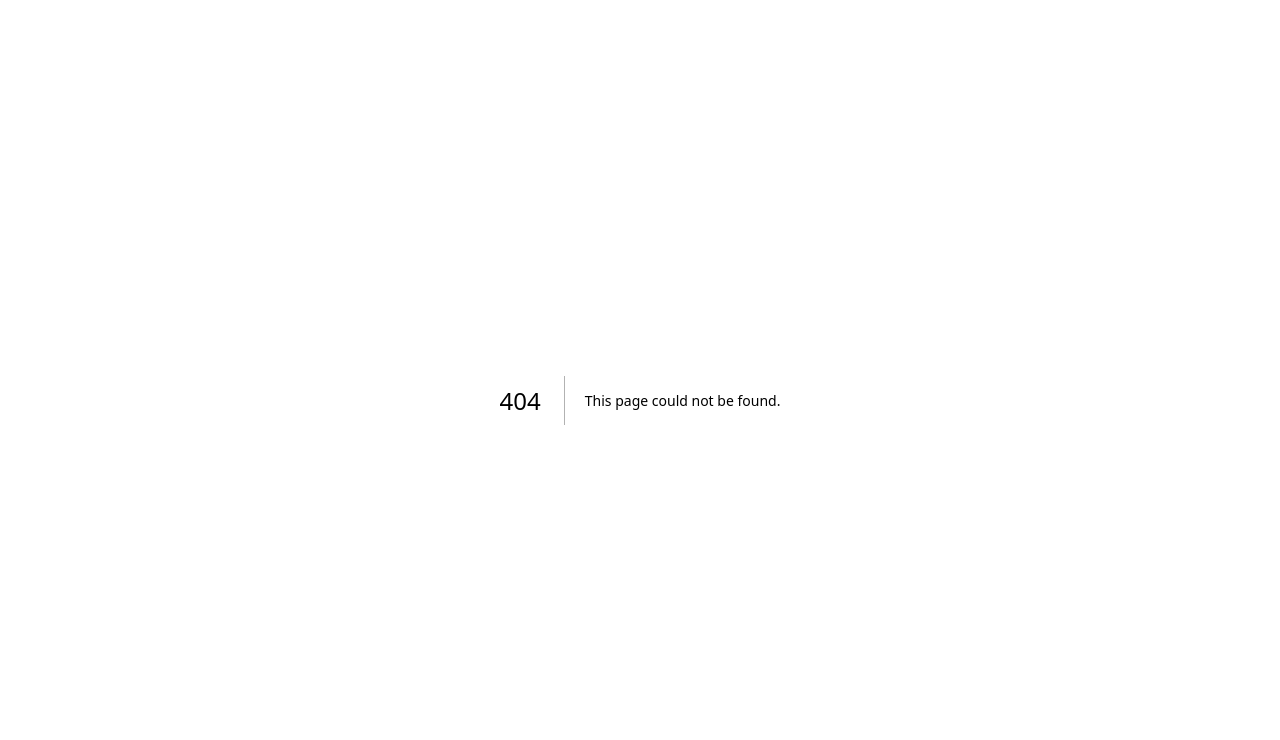
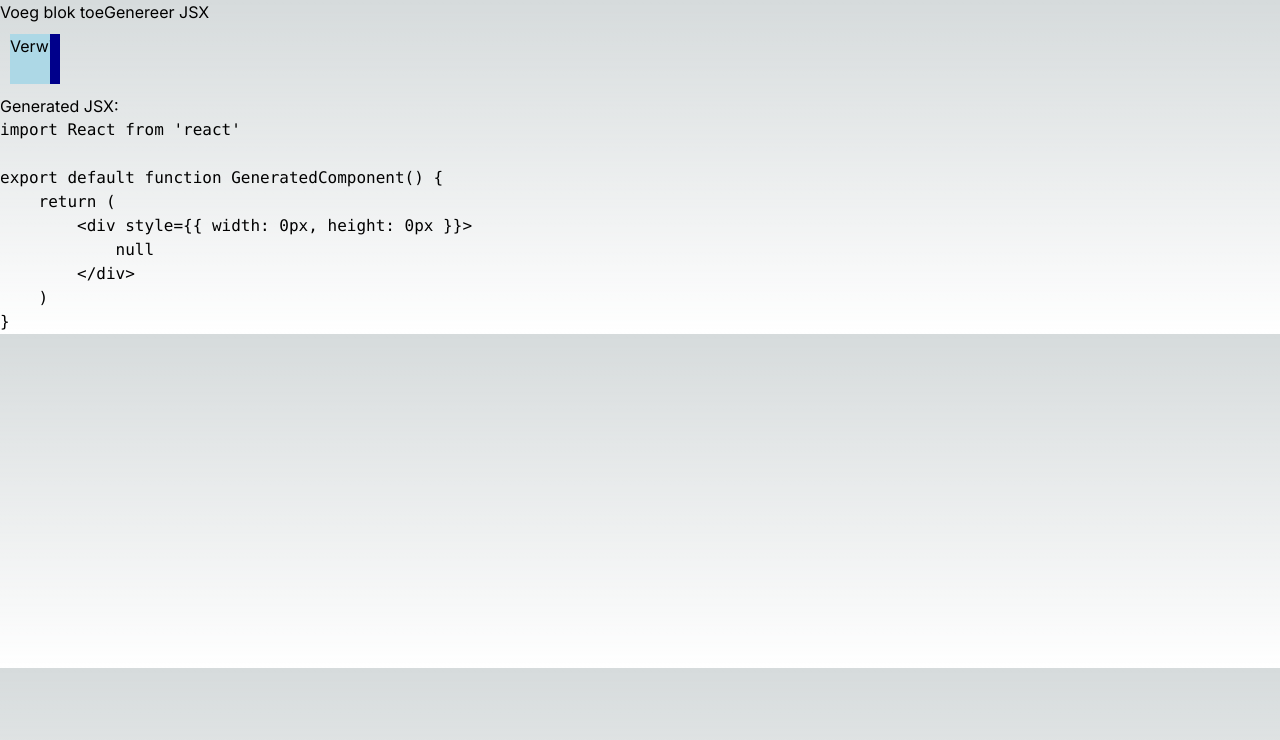
Before and after one commit to remcostoeten/skeleton-creator, a Next.js app: page /x in a window 1280 px wide. Before the commit this address had no page. Shown: the top 740 px of the page. Built offline with nearby package versions, Linux system fonts and the light colour scheme.

Commit message:
Basic setup

```diff
--- /dev/null
+++ b/src/app/components/GeneratedComponentShell.tsx
@@ -0,0 +1,7 @@
+export default function GeneratedComponentShell({ generatedJSX, width, height }: { generatedJSX: string, width: number, height: number }) {
+    const FunctionalComponentShell = `import React from 'react'\n\nexport default function GeneratedComponent() {\n    return (\n        <div style={{ width: ${width}px, height: ${height}px }}>\n            ${generatedJSX}\n        </div>\n    )\n}\n`;
+
+    return (
+        <pre>{FunctionalComponentShell}</pre>
+    )
+}
--- /dev/null
+++ b/src/app/components/SkeletonBlock.tsx
@@ -0,0 +1,54 @@
+'use client'
+// components/SkeletonBlock.tsx
+import React, { useRef, useState, useEffect } from 'react';
+
+interface SkeletonBlockProps {
+    initialWidth: number;
+    initialHeight: number;
+    onDelete: () => void;
+    onUpdateSize: (width: number, height: number) => void;
+}
+
+const SkeletonBlock: React.FC<SkeletonBlockProps> = ({ initialWidth, initialHeight, onDelete, onUpdateSize }) => {
+    const [isResizing, setIsResizing] = useState(false);
+    const [width, setWidth] = useState(initialWidth);
+    const [height, setHeight] = useState(initialHeight);
+    const blockRef = useRef<HTMLDivElement>(null);
+
+    const handleMouseDown = () => {
+        setIsResizing(true);
+    };
+
+    const handleMouseMove = (e: React.MouseEvent) => {
+        if (isResizing && blockRef.current) {
+            const newWidth = e.clientX - blockRef.current.getBoundingClientRect().left;
+            const newHeight = e.clientY - blockRef.current.getBoundingClientRect().top;
+            setWidth(newWidth);
+            setHeight(newHeight);
+            onUpdateSize(newWidth, newHeight);
+        }
+    };
+
+    const handleMouseUp = () => {
+        setIsResizing(false);
+    };
+
+    useEffect(() => {
+        document.addEventListener('mousemove', handleMouseMove);
+        document.addEventListener('mouseup', handleMouseUp);
+
+        return () => {
+            document.removeEventListener('mousemove', handleMouseMove);
+            document.removeEventListener('mouseup', handleMouseUp);
+        };
+    }, [isResizing]);
+
+    return (
+        <div className="skeleton-block" ref={blockRef} style={{ width: `${width}px`, height: `${height}px` }}>
+            <button onClick={onDelete}>Verwijder</button>
+            <div className="resizer" onMouseDown={handleMouseDown}></div>
+        </div>
+    );
+};
+
+export default SkeletonBlock;
--- a/src/app/components/SkeletonResizer.tsx
+++ b/src/app/components/SkeletonResizer.tsx
@@ -1,62 +1,29 @@
 'use client';
-import React, { useState } from 'react';
-import { WidthProvider, Responsive } from 'react-grid-layout';
-import { ResizableBox } from 'react-resizable';
+import React from 'react';
+import { Resizable, ResizableBox } from 'react-resizable';
+import Draggable from 'react-draggable';
 
-const ResponsiveReactGridLayout = WidthProvider(Responsive);
+interface SkeletonBlockProps {
+    width: number;
+    onDelete: () => void;
+    onResize: (width: number) => void;
+}
 
-const SkeletonBuilder: React.FC = () => {
-    const generateJSX = () => {
-        return blocks.map(block => `<div style={{width: '${block.w * 50}px', height: '50px'}}></div>`).join('\n');
-    };
-
-    const [blocks, setBlocks] = useState([
-        { i: '1', x: 0, y: 0, w: 1, h: 1 },
-    ]);
-
-    const onAddBlock = () => {
-        const newBlock = {
-            i: (blocks.length + 1).toString(),
-            x: 0,
-            y: 0,
-            w: 1,
-            h: 1,
-        };
-        setBlocks([...blocks, newBlock]);
-    };
-
-    const onResize = (index: number, size: { width: number; height: number }) => {
-        const updatedBlocks = blocks.map((block, i) =>
-            i === index ? { ...block, w: Math.round(size.width / 50) } : block
-        );
-        setBlocks(updatedBlocks);
-    };
-
+const SkeletonBlock: React.FC<SkeletonBlockProps> = ({ width, onDelete, onResize }) => {
     return (
-        <div>
-            <button onClick={onAddBlock}>Add Block</button>
-            <ResponsiveReactGridLayout
-                className="layout"
-                breakpoints={{ lg: 1200, md: 996, sm: 768, xs: 480, xxs: 0 }}
-                cols={{ lg: 12, md: 10, sm: 6, xs: 4, xxs: 2 }}
-                rowHeight={50}
-                margin={[10, 10]}
+        <Draggable>
+            <ResizableBox
+                width={width}
+                height={50}
+                className="skeleton relative"
+                onResize={(e, data) => onResize(data.size.width)}
             >
-                {blocks.map((block, index) => (
-                    <div key={block.i}>
-                        <ResizableBox
-                            width={block.w * 50}
-                            height={block.h * 50}
-                            onResize={(e, data) => onResize(index, data.size)}
-                        >
-                            <div className="block">Block {block.i}</div>
-                        </ResizableBox>
-                    </div>
-                ))}
-            </ResponsiveReactGridLayout>
-            <pre>{generateJSX()}</pre>
-        </div>
+                <div className="absolute top-0 right-0 p-2 cursor-pointer" onClick={onDelete}>
+                    Remove
+                </div>
+            </ResizableBox>
+        </Draggable>
     );
 };
 
-export default SkeletonBuilder;
+export default SkeletonBlock;
--- a/src/app/globals.css
+++ b/src/app/globals.css
@@ -6,6 +6,14 @@
   --foreground-rgb: 0, 0, 0;
   --background-start-rgb: 214, 219, 220;
   --background-end-rgb: 255, 255, 255;
+
+
+  --rounded-box: 1rem;
+  --fallback-b3: #ccc;
+  --b3: 1;
+  --tw-bg-opacity: 1;
+  --fallback-b1: #ccc;
+  --b1: 1;
 }
 
 @media (prefers-color-scheme: dark) {
@@ -16,12 +24,56 @@
   }
 }
 
+/* components/SkeletonBlock.css */
+.skeleton-block {
+  position: relative;
+  background-color: lightblue;
+  margin: 10px;
+  overflow: hidden;
+  cursor: grab;
+}
+
+.resizer {
+  width: 10px;
+  height: 100%;
+  position: absolute;
+  top: 0;
+  right: 0;
+  background-color: darkblue;
+  cursor: ew-resize;
+}
+
 body {
   color: rgb(var(--foreground-rgb));
-  background: linear-gradient(
-      to bottom,
+  background: linear-gradient(to bottom,
       transparent,
-      rgb(var(--background-end-rgb))
-    )
-    rgb(var(--background-start-rgb));
+      rgb(var(--background-end-rgb))) rgb(var(--background-start-rgb));
 }
+
+.skeleton {
+  border-radius: var(--rounded-box, 1rem);
+  --tw-bg-opacity: 1;
+  background-color: var(--fallback-b3, oklch(var(--b3)/var(--tw-bg-opacity)));
+  will-change: background-position;
+  animation: skeleton 1.8s ease-in-out infinite;
+  background-image: linear-gradient(105deg, transparent 0%, transparent 40%, var(--fallback-b1, oklch(var(--b1)/1)) 50%, transparent 60%, transparent 100%);
+  background-size: 200% auto;
+  background-repeat: no-repeat;
+  background-position-x: -50%
+}
+
+@media(prefers-reduced-motion) {
+  .skeleton {
+    animation-duration: 15s
+  }
+}
+
+@keyframes skeleton {
+  0% {
+    background-position: 150%
+  }
+
+  to {
+    background-position: -50%
+  }
+}
--- a/src/app/layout.tsx
+++ b/src/app/layout.tsx
@@ -16,7 +16,7 @@ export default function RootLayout({
 }) {
   return (
     <html lang="en">
-      <body className={inter.className}>{children}</body>
+      <body className={inter.className}><div className='container'>{children}</div></body>
     </html>
   )
 }
--- a/src/app/page.tsx
+++ b/src/app/page.tsx
@@ -1,8 +1,42 @@
-import Image from 'next/image'
-import SkeletonBuilder from './components/SkeletonResizer'
+'use client';
+// pages/index.tsx
+// pages/index.tsx
+import React, { useState } from 'react';
+import SkeletonBlock from './components/SkeletonBlock';
 
-export default function Home() {
+const Home: React.FC = () => {
+  const [blocks, setBlocks] = useState<{ width: number; height: number }[]>([{ width: 50, height: 50 }]);
+
+  const addBlock = () => {
+    setBlocks([...blocks, { width: 50, height: 50 }]);
+  };
+
+  const deleteBlock = (index: number) => {
+    const newBlocks = [...blocks];
+    newBlocks.splice(index, 1);
+    setBlocks(newBlocks);
+  };
+
+  const updateSize = (index: number, width: number, height: number) => {
+    const newBlocks = [...blocks];
+    newBlocks[index] = { width, height };
+    setBlocks(newBlocks);
+  };
+
   return (
-    <SkeletonBuilder />
-  )
-}
+    <div>
+      <button onClick={addBlock}>Voeg blok toe</button>
+      {blocks.map((block, index) => (
+        <SkeletonBlock
+          key={index}
+          initialWidth={block.width}
+          initialHeight={block.height}
+          onDelete={() => deleteBlock(index)}
+          onUpdateSize={(newWidth, newHeight) => updateSize(index, newWidth, newHeight)}
+        />
+      ))}
+    </div>
+  );
+};
+
+export default Home;
--- /dev/null
+++ b/src/app/x/page.tsx
@@ -0,0 +1,62 @@
+'use client';
+// pages/index.tsx
+import React, { useState } from 'react';
+import SkeletonBlock from '../components/SkeletonBlock';
+import GeneratedComponentShell from '../components/GeneratedComponentShell';
+
+export default function Home() {
+    const [blocks, setBlocks] = useState<{ width: number; height: number }[]>([{ width: 50, height: 50 }]);
+    const [generatedJSX, setGeneratedJSX] = useState<string | null>(null);
+
+    const addBlock = () => {
+        setBlocks([...blocks, { width: 50, height: 50 }]);
+    };
+
+    const deleteBlock = (index: number) => {
+        const newBlocks = [...blocks];
+        newBlocks.splice(index, 1);
+        setBlocks(newBlocks);
+    };
+
+    const updateSize = (index: number, width: number, height: number) => {
+        const newBlocks = [...blocks];
+        newBlocks[index] = { width, height };
+        setBlocks(newBlocks);
+    };
+
+    const generateJSX = () => {
+
+        const jsx = blocks.map((block, index) => (
+            `<div key=${index} className="flex" style={{ width: ${block.width}px, height: ${block.height}px }} />`
+        )).join('\n');
+
+    };
+
+    const generateComponent = () => {
+        const jsx = blocks.map((block, index) => (
+            `<div key=${index} className="flex" style={{ width: ${block.width}px, height: ${block.height}px }} />`
+        )).join('\n');
+
+        setGeneratedJSX(jsx);
+    }
+
+    return (
+        <div>
+            <button onClick={addBlock}>Voeg blok toe</button>
+            <button onClick={generateComponent}>Genereer JSX</button>
+            {blocks.map((block, index) => (
+                <SkeletonBlock
+                    key={index}
+                    initialWidth={block.width}
+                    initialHeight={block.height}
+                    onDelete={() => deleteBlock(index)}
+                    onUpdateSize={(newWidth, newHeight) => updateSize(index, newWidth, newHeight)}
+                />
+            ))}
+            <div>
+                <h2>Generated JSX:</h2>
+                <GeneratedComponentShell generatedJSX={generatedJSX} width={0} height={0} />
+            </div>
+        </div>
+    );
+};
```
Also changed, not shown: tsconfig.json (+9 -4 lines).
